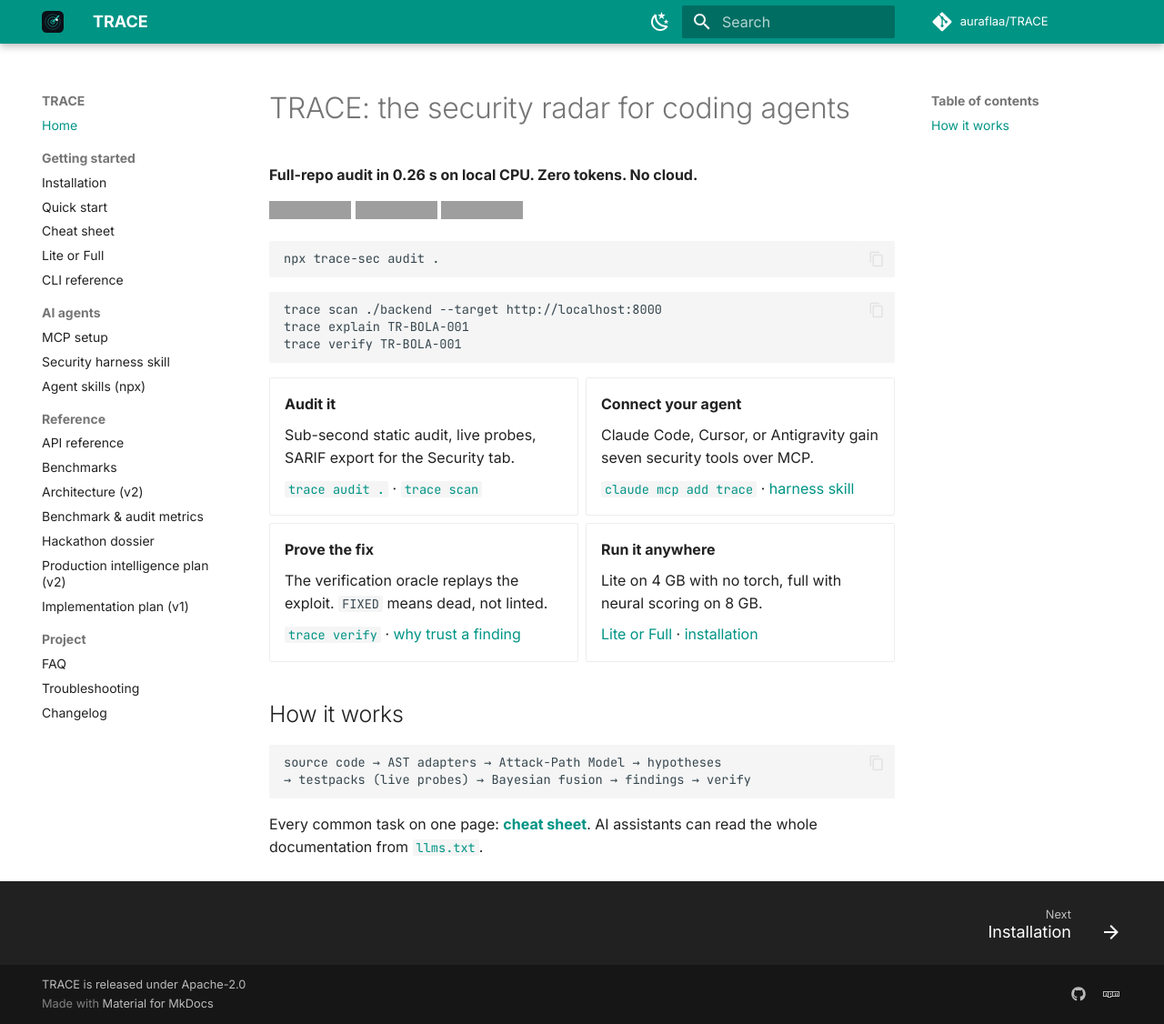
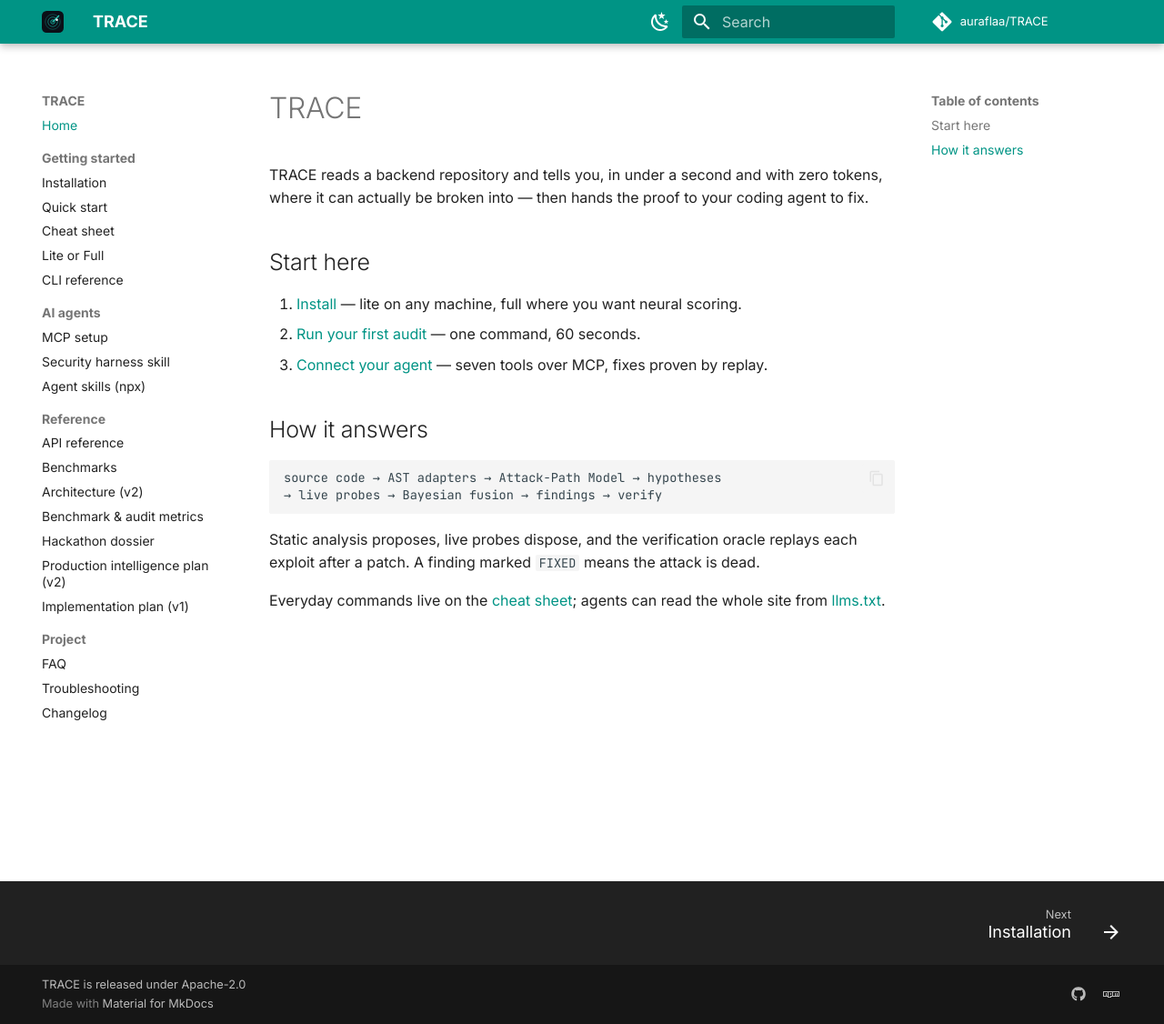
Before and after one commit to VK-Amogh/TRACE, an MkDocs documentation site: the page built from docs/index.md, in a window 1280 px wide and 1126 px high. Shown: the whole window at 91% size. Built offline with MkDocs 1.6.1 and Material for MkDocs 9.7.7, drawn with Linux system fonts in a browser that asks for light colours; comment, search, counter and statistics services are not loaded; grey boxes are pictures that could not be loaded.

Commit message:
docs: minimal homepage, no README duplication

````diff
--- a/docs/index.md
+++ b/docs/index.md
@@ -3,58 +3,28 @@
 description: TRACE audits any backend in under a second on local CPU, correlates real vulnerabilities, and hands structured findings to AI coding agents over MCP. npx trace-sec audit .
 ---
 
-# TRACE: the security radar for coding agents
+# TRACE
 
-**Full-repo audit in 0.26 s on local CPU. Zero tokens. No cloud.**
+TRACE reads a backend repository and tells you, in under a second and
+with zero tokens, where it can actually be broken into — then hands the
+proof to your coding agent to fix.
 
-[![npm version](https://img.shields.io/npm/v/trace-sec?color=black)](https://www.npmjs.com/package/trace-sec)
-[![CI](https://github.com/auraflaa/TRACE/actions/workflows/ci.yml/badge.svg)](https://github.com/auraflaa/TRACE/actions/workflows/ci.yml)
-[![license](https://img.shields.io/badge/license-Apache--2.0-black)](https://github.com/auraflaa/TRACE/blob/main/LICENSE)
+## Start here
 
-```bash
-npx trace-sec audit .
-```
+1. [Install](installation.md) — lite on any machine, full where you want neural scoring.
+2. [Run your first audit](quickstart.md) — one command, 60 seconds.
+3. [Connect your agent](mcp.md) — seven tools over MCP, fixes proven by replay.
 
-```bash
-trace scan ./backend --target http://localhost:8000
-trace explain TR-BOLA-001
-trace verify TR-BOLA-001
-```
-
-<div class="grid cards" markdown>
-
-- **Audit it**
-
-    Sub-second static audit, live probes, SARIF export for the Security tab.
-
-    [`trace audit .`](quickstart.md) · [`trace scan`](cli.md)
-
-- **Connect your agent**
-
-    Claude Code, Cursor, or Antigravity gain seven security tools over MCP.
-
-    [`claude mcp add trace`](mcp.md) · [harness skill](harness.md)
-
-- **Prove the fix**
-
-    The verification oracle replays the exploit. `FIXED` means dead, not linted.
-
-    [`trace verify`](cli.md) · [why trust a finding](quickstart.md#why-trust-a-finding)
-
-- **Run it anywhere**
-
-    Lite on 4 GB with no torch, full with neural scoring on 8 GB.
-
-    [Lite or Full](lite-or-full.md) · [installation](installation.md)
-
-</div>
-
-## How it works
+## How it answers
 
 ```
 source code → AST adapters → Attack-Path Model → hypotheses
-→ testpacks (live probes) → Bayesian fusion → findings → verify
+→ live probes → Bayesian fusion → findings → verify
 ```
 
-Every common task on one page: **[cheat sheet](cheatsheet.md)**. AI assistants
-can read the whole documentation from [`llms.txt`](llms.txt).
+Static analysis proposes, live probes dispose, and the verification
+oracle replays each exploit after a patch. A finding marked `FIXED`
+means the attack is dead.
+
+Everyday commands live on the [cheat sheet](cheatsheet.md); agents can
+read the whole site from [llms.txt](llms.txt).
````
